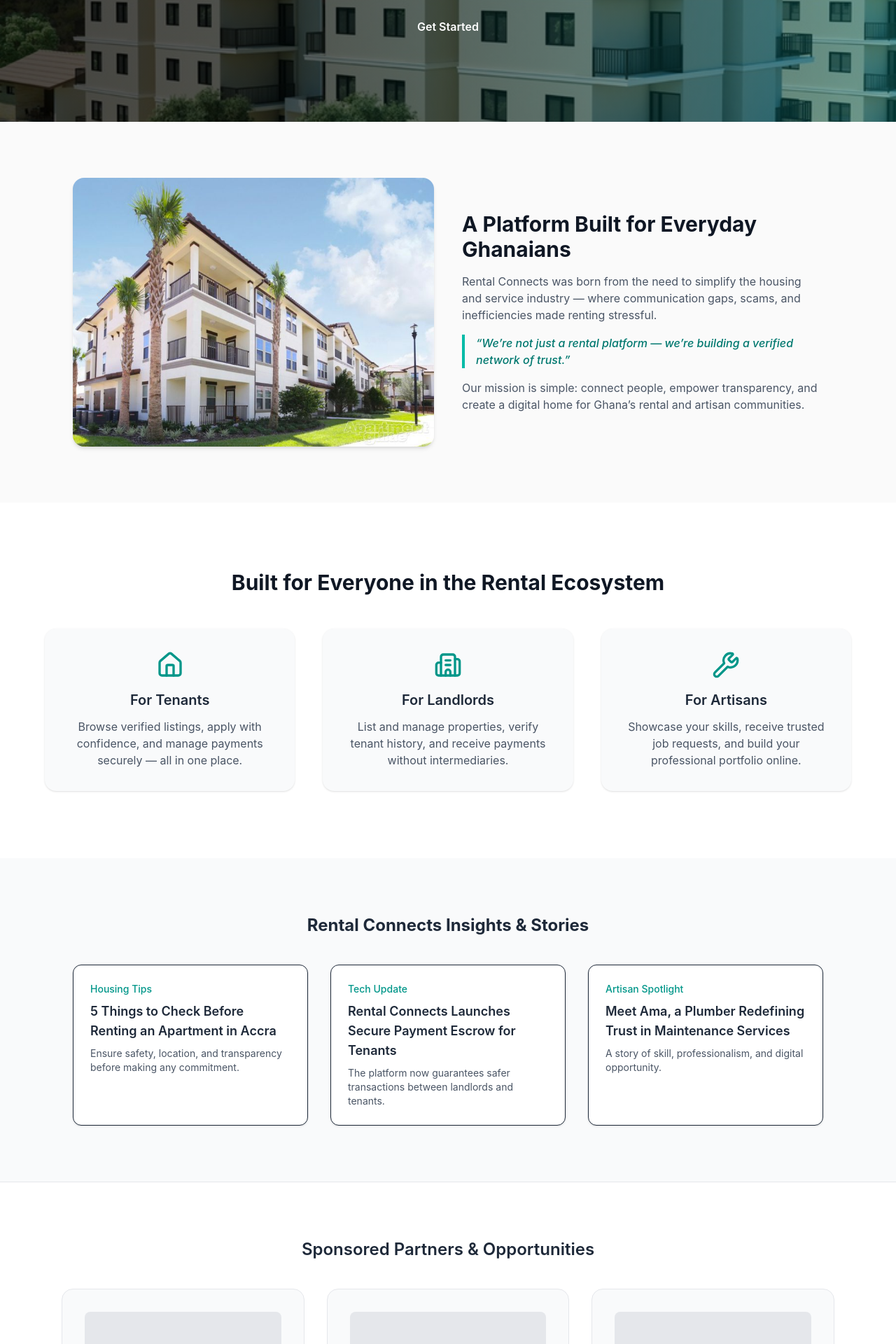
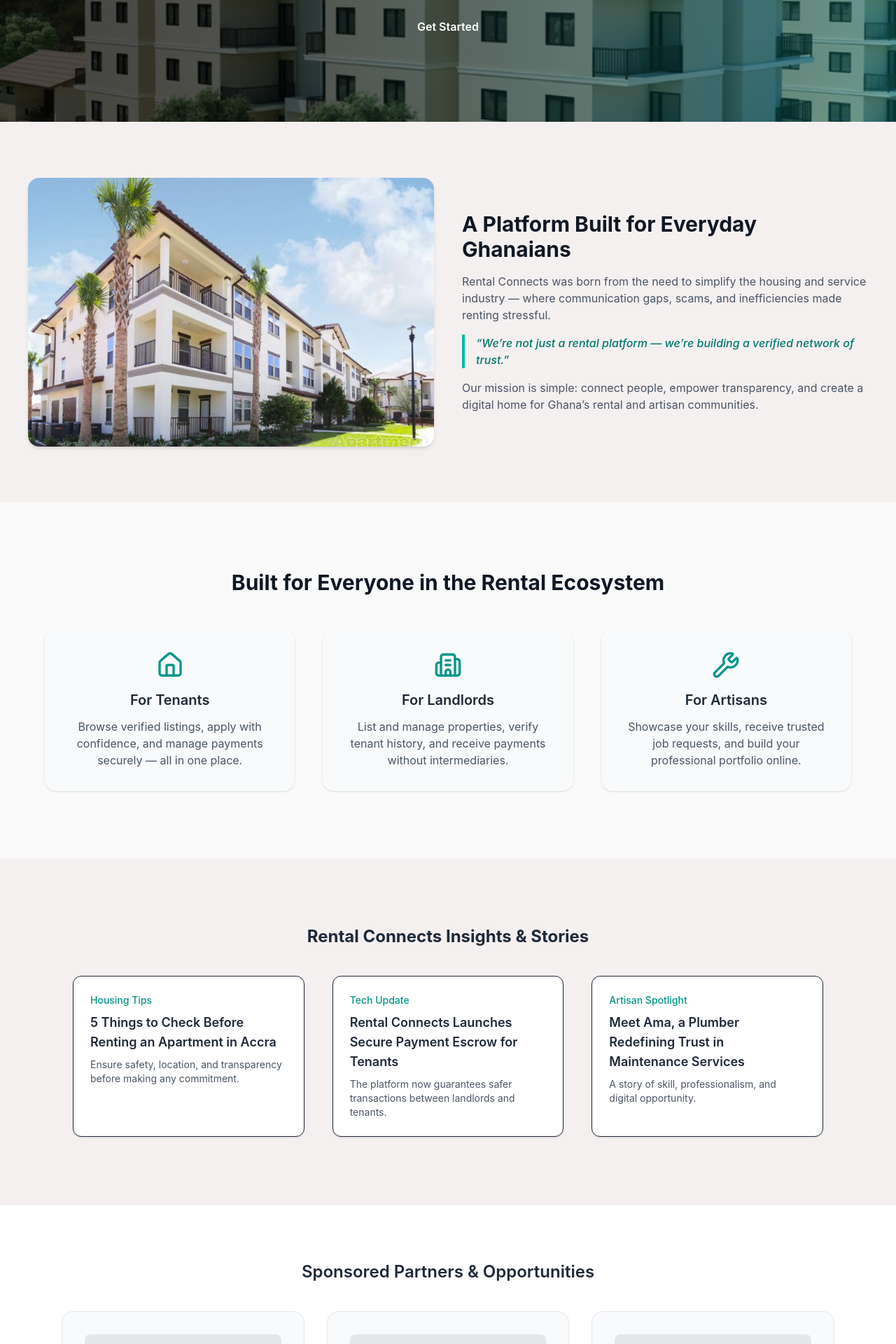
Before and after one commit to e-mond/RC, a React (Vite) app: page /learn-more in a window 1280 px wide. Shown: the part 322-2242 px from the top of the page at 70% size. Built offline with nearby package versions, Linux system fonts and the light colour scheme.

Commit message:
feat: updated readme file and minor changes

```diff
--- a/src/components/onboarding/OnboardingFooter.jsx
+++ b/src/components/onboarding/OnboardingFooter.jsx
@@ -5,7 +5,7 @@
 export default function OnboardingFooter() {
   return (
     <motion.footer
-      className="mt-12 text-gray-500 text-sm text-center"
+      className="mt-12 bg-[#f8f9f9]  text-gray-500 text-sm text-center"
       initial={{ opacity: 0 }}
       animate={{ opacity: 1 }}
       transition={{ delay: 0.3 }}
--- a/src/pages/LearnMore/components/FeaturesShowcase.jsx
+++ b/src/pages/LearnMore/components/FeaturesShowcase.jsx
@@ -21,7 +21,7 @@
 
 export default function FeaturesShowcase() {
   return (
-    <section className="bg-white py-24 px-6 md:px-10">
+    <section className="py-24 px-6 md:px-10">
       <div className="max-w-6xl mx-auto text-center">
         <h2 className="text-3xl font-bold mb-12 text-[#0f1724]">Built for Everyone in the Rental Ecosystem</h2>
         <div className="grid md:grid-cols-3 gap-10">
--- a/src/pages/LearnMore/components/IntroArticle.jsx
+++ b/src/pages/LearnMore/components/IntroArticle.jsx
@@ -3,7 +3,7 @@
 
 export default function IntroArticle() {
   return (
-    <section className="max-w-6xl mx-auto py-20 px-6 md:px-10 grid md:grid-cols-2 gap-10 items-center">
+    <section className=" bg-[#f5f0f0] mx-auto py-20 px-6 md:px-10 grid md:grid-cols-2 gap-10 items-center">
       <motion.img
         src={articleImg}
         alt="Ghanaian community"
--- a/src/pages/LearnMore/components/NewsFeed.jsx
+++ b/src/pages/LearnMore/components/NewsFeed.jsx
@@ -20,10 +20,10 @@
 
 export default function NewsFeed() {
   return (
-    <section className="py-20 bg-gray-50">
+    <section className="py-24 px-6 md:px-10 bg-[#f5f0f0]">
       <div className="max-w-6xl mx-auto px-6 md:px-10">
         <h2 className="text-2xl font-bold mb-10 text-center">Rental Connects Insights & Stories</h2>
-        <div className="grid md:grid-cols-3 gap-8">
+        <div className="grid md:grid-cols-3 gap-10">
           {news.map((item, i) => (
             <motion.div
               key={i}
```
Also changed, not shown: 1 other file (tests, documents, lock files or other folders).
